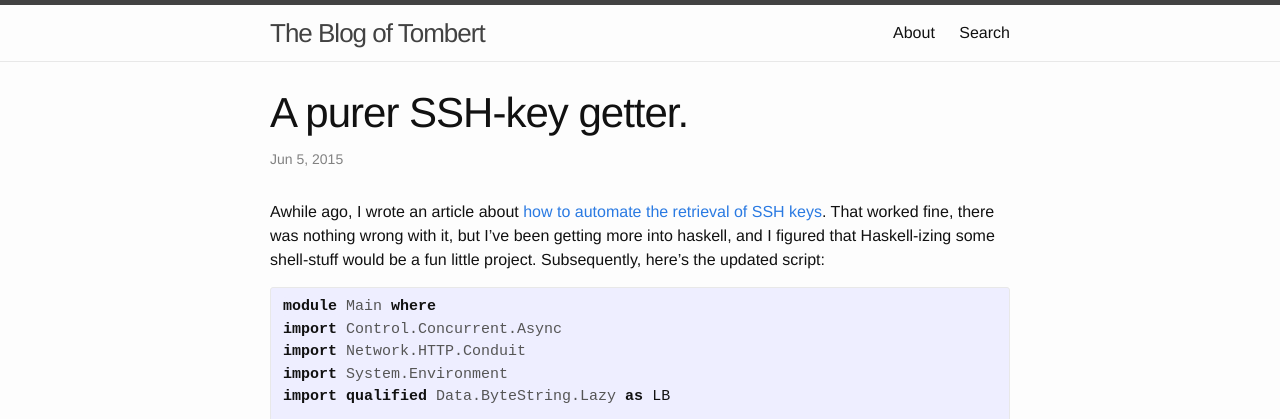
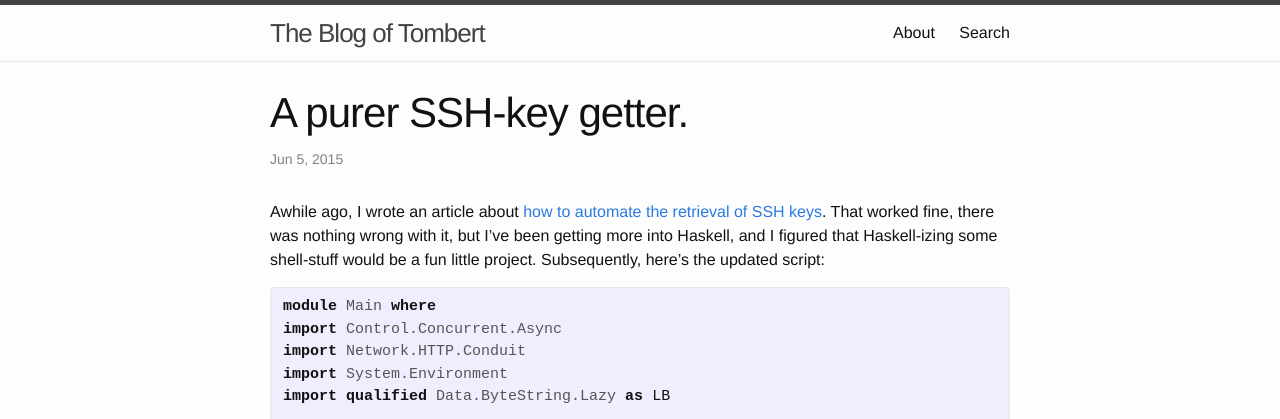
Before and after one commit to Tombert/tombert.github.io2, a Jekyll site: the page built from _posts/2015-06-5-updated-ssh-key.markdown, in a window 1280 px wide. Shown: the top 419 px of the page. Built offline with Jekyll 4.4.1, drawn with Linux system fonts in a browser that asks for light colours; nearby versions of some CDN libraries; comment, search, counter and statistics services are not loaded.

Commit message:
Fix another type.

```diff
--- a/_posts/2015-06-5-updated-ssh-key.markdown
+++ b/_posts/2015-06-5-updated-ssh-key.markdown
@@ -5,7 +5,7 @@ title:  "A purer SSH-key getter. "
 date:   2015-06-05 12:14:02
 ---
 
-Awhile ago, I wrote an article about [how to automate the retrieval of SSH keys](/2015/04/17/almost-hacked.html).  That worked fine, there was nothing wrong with it, but I've been getting more into haskell, and I figured that Haskell-izing some shell-stuff would be a fun little project.  Subsequently, here's the updated script:
+Awhile ago, I wrote an article about [how to automate the retrieval of SSH keys](/2015/04/17/almost-hacked.html).  That worked fine, there was nothing wrong with it, but I've been getting more into Haskell, and I figured that Haskell-izing some shell-stuff would be a fun little project.  Subsequently, here's the updated script:
 
 {% highlight haskell%}
 module Main where
```
